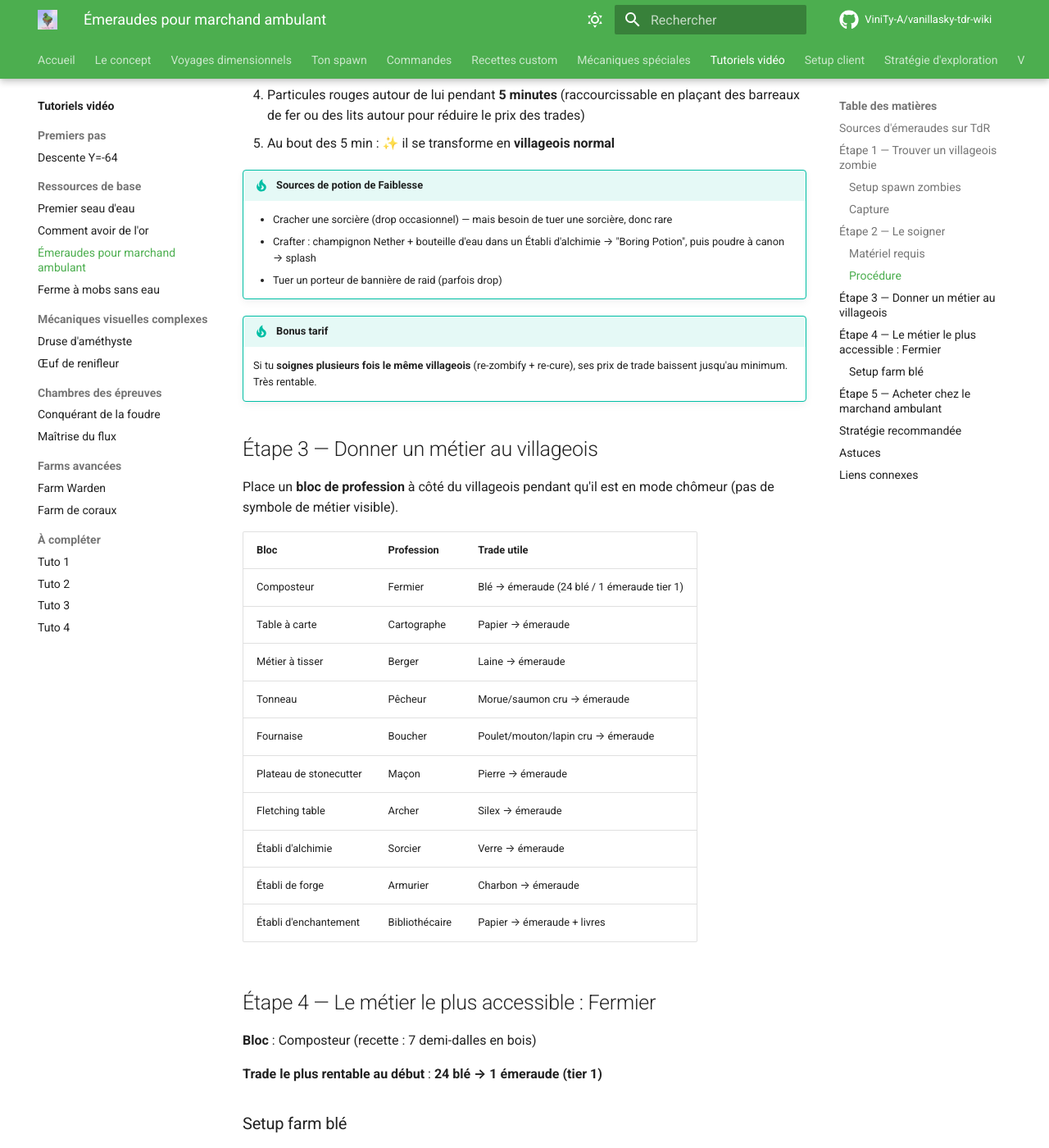
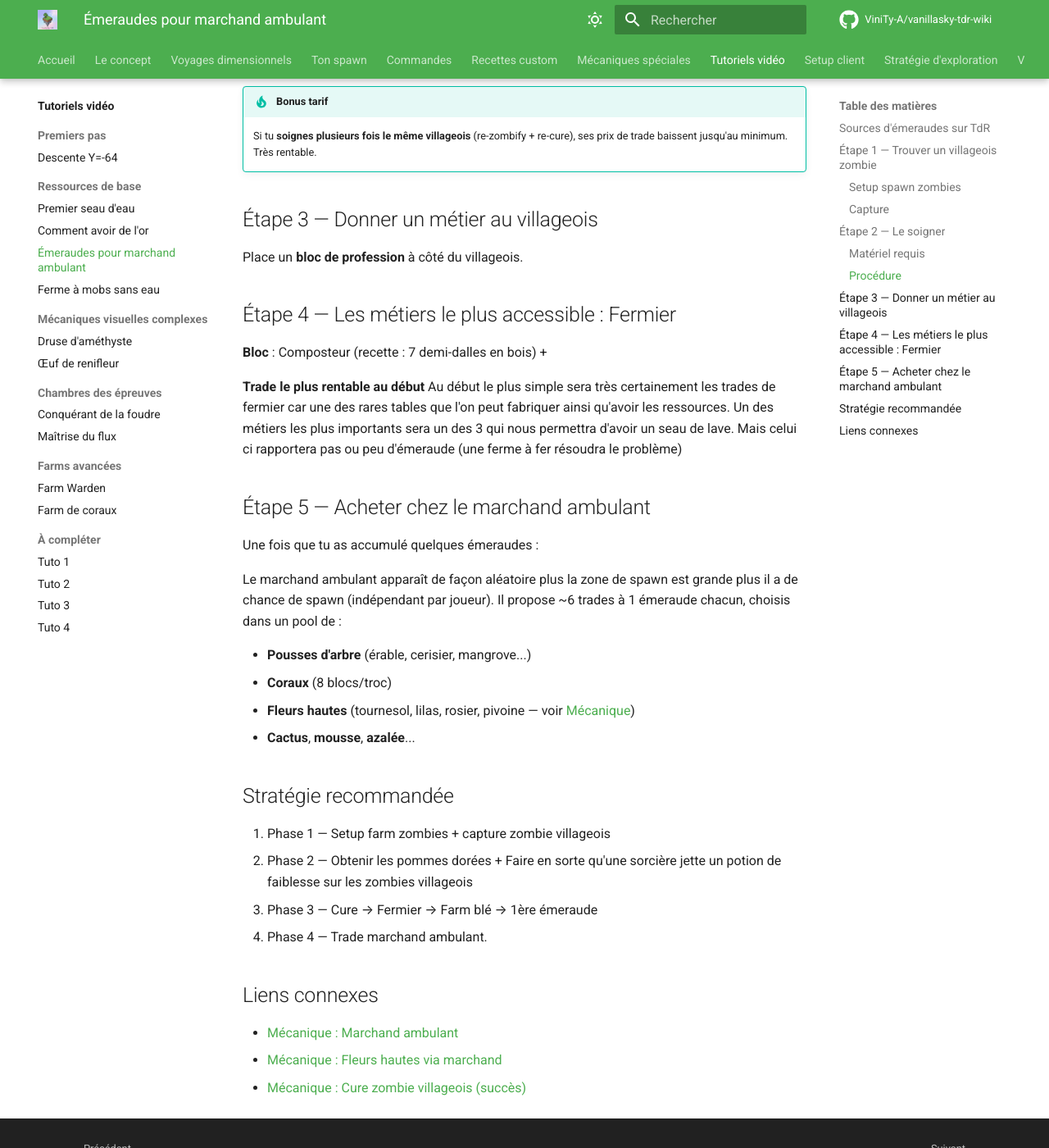
Before and after one commit to ViniTy-A/vanillasky-tdr-wiki, an MkDocs documentation site: the page built from docs/tutoriels/emeraudes-marchand.md, in a window 1280 px wide and 1400 px high, scrolled down 1732 px. Shown: the whole window at 82% size. Built offline with MkDocs 1.6.1 and Material for MkDocs 9.7.7, drawn with Linux system fonts in a browser that asks for light colours; comment, search, counter and statistics services are not loaded; some of the changed text lies outside the part shown.

Commit message:
Update emeraudes-marchand.md

```diff
--- a/docs/tutoriels/emeraudes-marchand.md
+++ b/docs/tutoriels/emeraudes-marchand.md
@@ -18,13 +18,6 @@
 
 ## Sources d'émeraudes sur TdR
 
-| Source | Rate | Difficulté |
-|---|---|---|
-| **Trade villageois** | ⭐⭐⭐⭐⭐ | Mid (besoin de cure zombie villager d'abord) |
-| Récompense de succès TdR | ⭐⭐ | Variable |
-| Recette minerai d'émeraude custom | ⭐ | Tard (besoin de 4 émeraudes pour en générer 1-2) |
-| Trade marchand ambulant inverse | ❌ | Le marchand vend pour émeraudes, ne donne PAS d'émeraudes |
-
 **La méthode principale = villageois.** Voici comment en avoir un.
 
 ## Étape 1 — Trouver un villageois zombie
@@ -33,13 +26,13 @@
 
 ### Setup spawn zombies
 
-1. Aménage une **zone sombre** (light level 0) à côté de ton île
+1. Aménage une **zone sombre** (light level 0) à côté de ton île ou fais une ferme à mob.
 2. Les zombies spawnent la nuit dans cette zone
 3. Approche-toi → repère ceux qui ont des **vêtements de villageois** (texture verte/brune avec robe + tablier)
 
 ### Capture
 
-Construis une **petite cage en pierre** où tu pousses le zombie villageois (sans le tuer). Bouclier + blocs pour le pousser.
+Construis une **petite cage en pierre** où tu pousses le zombie villageois (sans le tuer) pour ne pas qu'il despawn fait lui prendre un item en main si il veut bien ou le plus simple met le dans un bateau.
 
 ## Étape 2 — Le soigner
 
@@ -47,7 +40,8 @@
 
 ### Matériel requis
 
-- 1 **Potion de Faiblesse jetable** (recette : potion eau + champignon Nether + poudre à canon, ou troquée)
+- 1 **Potion de Faiblesse jetable** (impossible a avoir en early)
+- 1 **sorcière** qui lancera une potion de faiblesse sur vous dans certaines conditions.
 - 1 **Pomme d'or** (recette : 8 lingots d'or + 1 pomme — coûteux mais one-shot)
 
 ### Procédure
@@ -59,69 +53,43 @@
 5. Au bout des 5 min : ✨ il se transforme en **villageois normal**
 
 !!! tip "Sources de potion de Faiblesse"
-    - Cracher une sorcière (drop occasionnel) — mais besoin de tuer une sorcière, donc rare
-    - Crafter : champignon Nether + bouteille d'eau dans un Établi d'alchimie → "Boring Potion", puis poudre à canon → splash
-    - Tuer un porteur de bannière de raid (parfois drop)
+    - Comme dis plus haut en early game la sorcière sera un passage douloureux mais obligatoire pour soigner vos zombies villageois.
+    Une sorcière a 25% de chances de lancer une potion de faiblesse jetable si un joueur se trouve à 3 blocs ou moins et n'a pas déjà l'effet de faiblesse. De plus, la santé du joueur doit être à 8♥♥♥♥ ou moins, ou le joueur doit avoir l'effet Poison.
 
 !!! tip "Bonus tarif"
     Si tu **soignes plusieurs fois le même villageois** (re-zombify + re-cure), ses prix de trade baissent jusqu'au minimum. Très rentable.
 
 ## Étape 3 — Donner un métier au villageois
 
-Place un **bloc de profession** à côté du villageois pendant qu'il est en mode chômeur (pas de symbole de métier visible).
+Place un **bloc de profession** à côté du villageois.
 
-| Bloc | Profession | Trade utile |
-|---|---|---|
-| Composteur | Fermier | Blé → émeraude (24 blé / 1 émeraude tier 1) |
-| Table à carte | Cartographe | Papier → émeraude |
-| Métier à tisser | Berger | Laine → émeraude |
-| Tonneau | Pêcheur | Morue/saumon cru → émeraude |
-| Fournaise | Boucher | Poulet/mouton/lapin cru → émeraude |
-| Plateau de stonecutter | Maçon | Pierre → émeraude |
-| Fletching table | Archer | Silex → émeraude |
-| Établi d'alchimie | Sorcier | Verre → émeraude |
-| Établi de forge | Armurier | Charbon → émeraude |
-| Établi d'enchantement | Bibliothécaire | Papier → émeraude + livres |
+## Étape 4 — Les métiers le plus accessible : Fermier
 
-## Étape 4 — Le métier le plus accessible : Fermier
+**Bloc** : Composteur (recette : 7 demi-dalles en bois) +
 
-**Bloc** : Composteur (recette : 7 demi-dalles en bois)
+**Trade le plus rentable au début**
+Au début le plus simple sera très certainement les trades de fermier car une des rares tables que l'on peut fabriquer ainsi qu'avoir les ressources.
+Un des métiers les plus importants sera un des 3 qui nous permettra d'avoir un seau de lave. Mais celui ci rapportera pas ou peu d'émeraude (une ferme à fer résoudra le problème)
 
-**Trade le plus rentable au début** : **24 blé → 1 émeraude (tier 1)**
 
-### Setup farm blé
-
-1. Plante du blé sur la terre de ton île (poudre d'os pour faire pousser vite)
-2. Récolte → re-plante les graines (tu obtiens des graines en cassant l'herbe haute si tu en as, ou via marchand ambulant)
-3. Stocke le blé jusqu'à avoir 24 minimum → trade avec le Fermier
-
-Avec ~3-4 récoltes de blé tu as déjà ta première émeraude.
 
 ## Étape 5 — Acheter chez le marchand ambulant
 
 Une fois que tu as accumulé quelques émeraudes :
 
-Le marchand ambulant apparaît **toutes les ~20-30 min** par cycle (indépendant par joueur). Il propose ~6 trades à 1 émeraude chacun, choisis dans un pool de :
+Le marchand ambulant apparaît de façon aléatoire plus la zone de spawn est grande plus il a de chance de spawn (indépendant par joueur). Il propose ~6 trades à 1 émeraude chacun, choisis dans un pool de :
 
 - **Pousses d'arbre** (érable, cerisier, mangrove...)
 - **Coraux** (8 blocs/troc)
 - **Fleurs hautes** (tournesol, lilas, rosier, pivoine — voir [Mécanique](../mecaniques/mobs.md#fleurs-hautes-via-marchand-ambulant))
-- **Cactus**, **bambou**, **mousse**, **azalée**...
-- **Œufs de tortue** (rare)
+- **Cactus**, **mousse**, **azalée**...
 
 ## Stratégie recommandée
 
-1. Phase 1 — Setup farm zombies + capture zombie villageois (Day 2-3)
-2. Phase 2 — Get 1 pomme d'or + 1 potion Faiblesse jetable (long farm)
+1. Phase 1 — Setup farm zombies + capture zombie villageois
+2. Phase 2 — Obtenir les pommes dorées + Faire en sorte qu'une sorcière jette un potion de faiblesse sur les zombies villageois
 3. Phase 3 — Cure → Fermier → Farm blé → 1ère émeraude
-4. Phase 4 — Trade marchand ambulant régulièrement, stack émeraudes
-
-## Astuces
-
-- **Plusieurs villageois** : aie au moins 3-4 villageois avec différents métiers pour diversifier tes trades
-- **Re-cure pour prix réduits** : zombify + re-cure le même villageois 2-3 fois pour les prix minimum
-- **Lié à un métier** : une fois qu'un villageois a tradé une fois, son métier est **verrouillé** — ne pas casser son bloc de métier avant de re-rouler ses trades
-- **Re-roll trades** : si tu n'aimes pas les trades d'un villageois, casse + replace son bloc de métier (avant le premier trade) → nouveau pool
+4. Phase 4 — Trade marchand ambulant.
 
 ## Liens connexes
 
```
